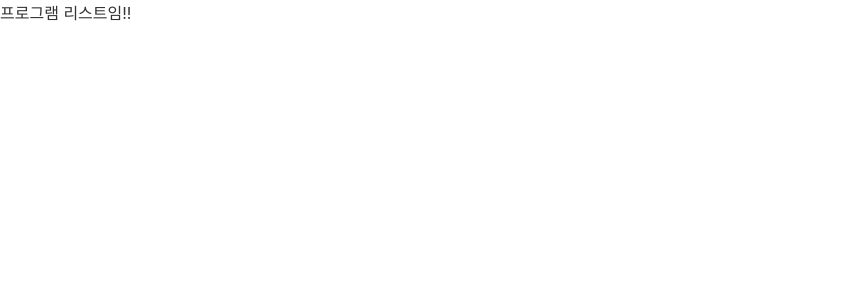
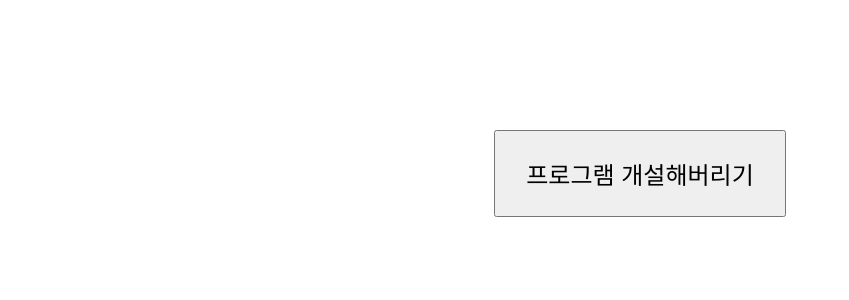
Before and after one commit to hayeonn2/layout-design, a React (Create React App) app: page / in a window 1280 px wide. Shown: the top 300 px of the page, without its empty margins (0-849 px from the left). Built offline with nearby package versions, Linux system fonts and the light colour scheme.

Commit message:
feat: 프로그램 개설 레이아웃 페이지 생성 및 버튼으로 연결

```diff
--- /dev/null
+++ b/src/modules/edit/ProgramEdit.layout.jsx
@@ -0,0 +1,3 @@
+export const ProgramEditLayout = () => {
+  return <div>프로그램 개설해버리는 곳</div>;
+};
--- a/src/modules/main/ProgramList.jsx
+++ b/src/modules/main/ProgramList.jsx
@@ -1,3 +1,16 @@
+import { useNavigate } from "react-router-dom";
+import "../../style/ProgramList.css";
+
 export function ProgramList() {
-  return <div> 프로그램 리스트임!!</div>;
+  const navigate = useNavigate();
+
+  const navigateEdit = () => {
+    navigate("/edit");
+  };
+
+  return (
+    <div className="container">
+      <button onClick={navigateEdit}> 프로그램 개설해버리기</button>
+    </div>
+  );
 }
--- a/src/routes/Router.jsx
+++ b/src/routes/Router.jsx
@@ -1,12 +1,14 @@
 import { BrowserRouter, Routes, Route } from "react-router-dom";
 import { ProgramList } from "../modules/main/ProgramList";
+import { ProgramEditLayout } from "../modules/edit/ProgramEdit.layout";
 
 const Router = () => {
   return (
     <BrowserRouter>
       <Routes>
         {/* 제일 메인 페이지 */}
-        <Route exact path="/" element={<ProgramList />}></Route>
+        <Route exact path="/" element={<ProgramList />} />
+        <Route path="edit" element={<ProgramEditLayout />} />
       </Routes>
     </BrowserRouter>
   );
--- /dev/null
+++ b/src/style/ProgramList.css
@@ -0,0 +1,11 @@
+.container {
+  width: 1000px;
+  margin: 130px auto;
+  display: flex;
+  justify-content: center;
+}
+
+button {
+  font-size: 24px;
+  padding: 24px 30px;
+}
```
